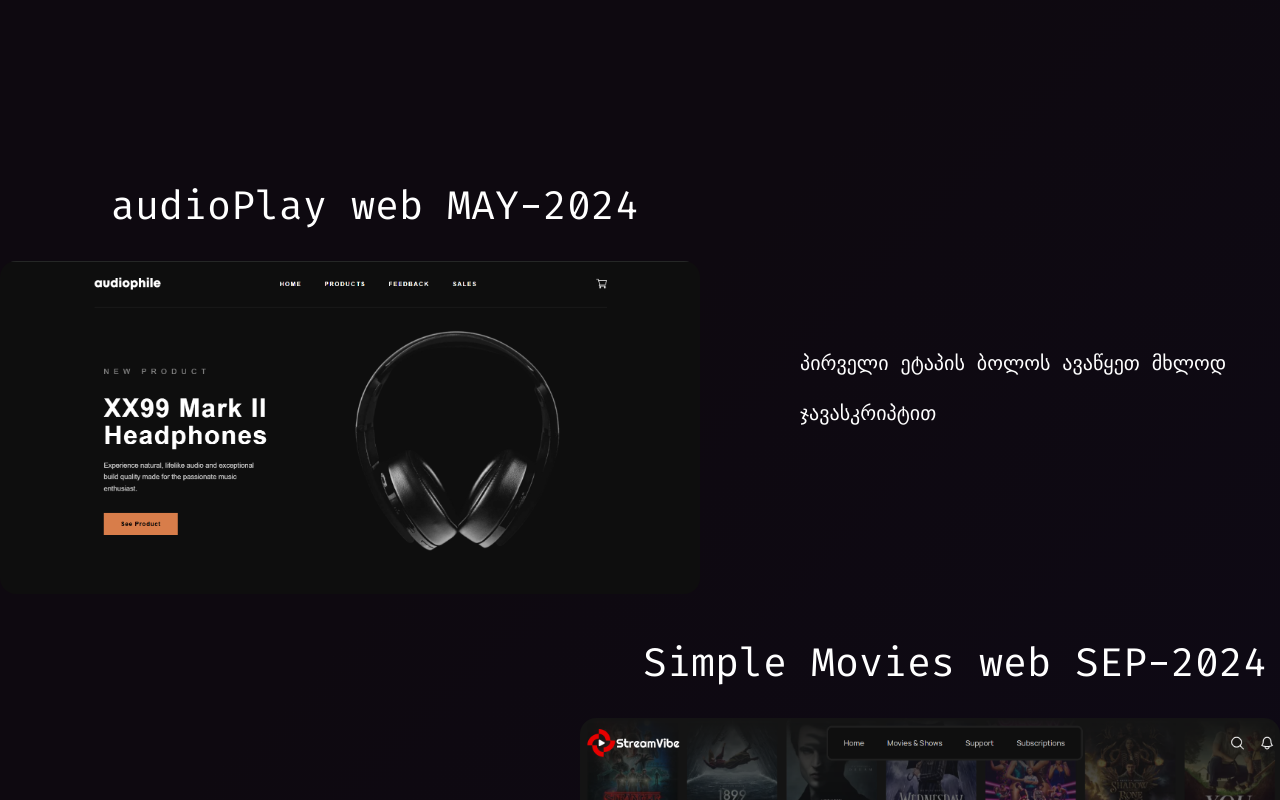
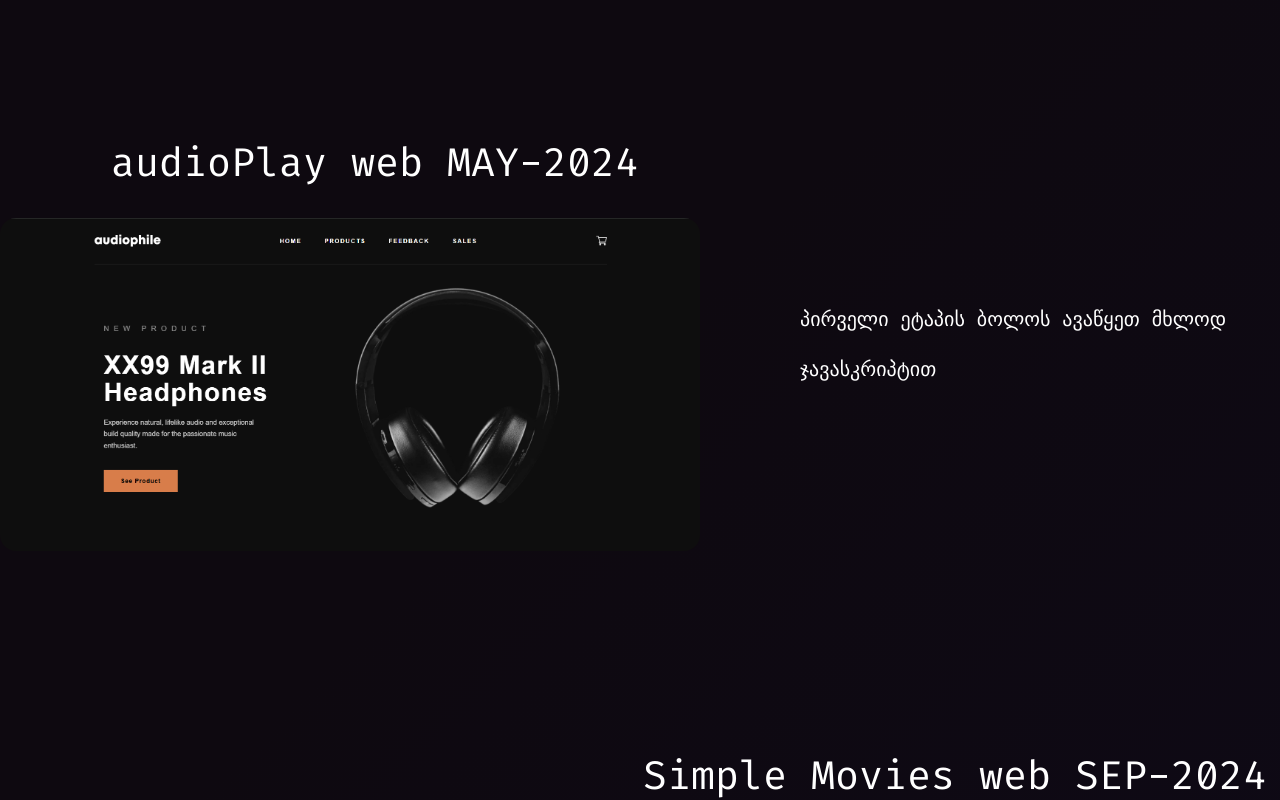
Before and after one commit to GiOrGI175/portfolio, a Next.js app: page /projects in a window 1280 px wide. Shown: the part 1560-2360 px from the top of the page. Built offline with nearby package versions, Linux system fonts and the light colour scheme.

Commit message:
fix/margin

```diff
--- a/components/_molecules/projects_molecules/ProjectItem.tsx
+++ b/components/_molecules/projects_molecules/ProjectItem.tsx
@@ -4,6 +4,7 @@ import { useRef } from 'react';
 import { useInView, motion } from 'framer-motion';
 import Link from 'next/link';
 import Image from 'next/image';
+import { projects } from '@/commons/services/projects';
 
 const ProjectItem = ({ item, index }: { item: any; index: number }) => {
   const ref = useRef(null);
@@ -15,7 +16,7 @@ const ProjectItem = ({ item, index }: { item: any; index: number }) => {
         className={`flex ${
           (index + 1) % 2 === 0 ? 'flex-row-reverse' : 'flex-row'
         } items-center justify-between ${
-          index + 1 === 3 ? 'mb-[0px] h-[500px]' : 'mb-[200px]'
+          index + 1 === projects.length ? 'mb-[70px] h-[500px]' : 'mb-[200px]'
         }`}
       >
         <Link
```
